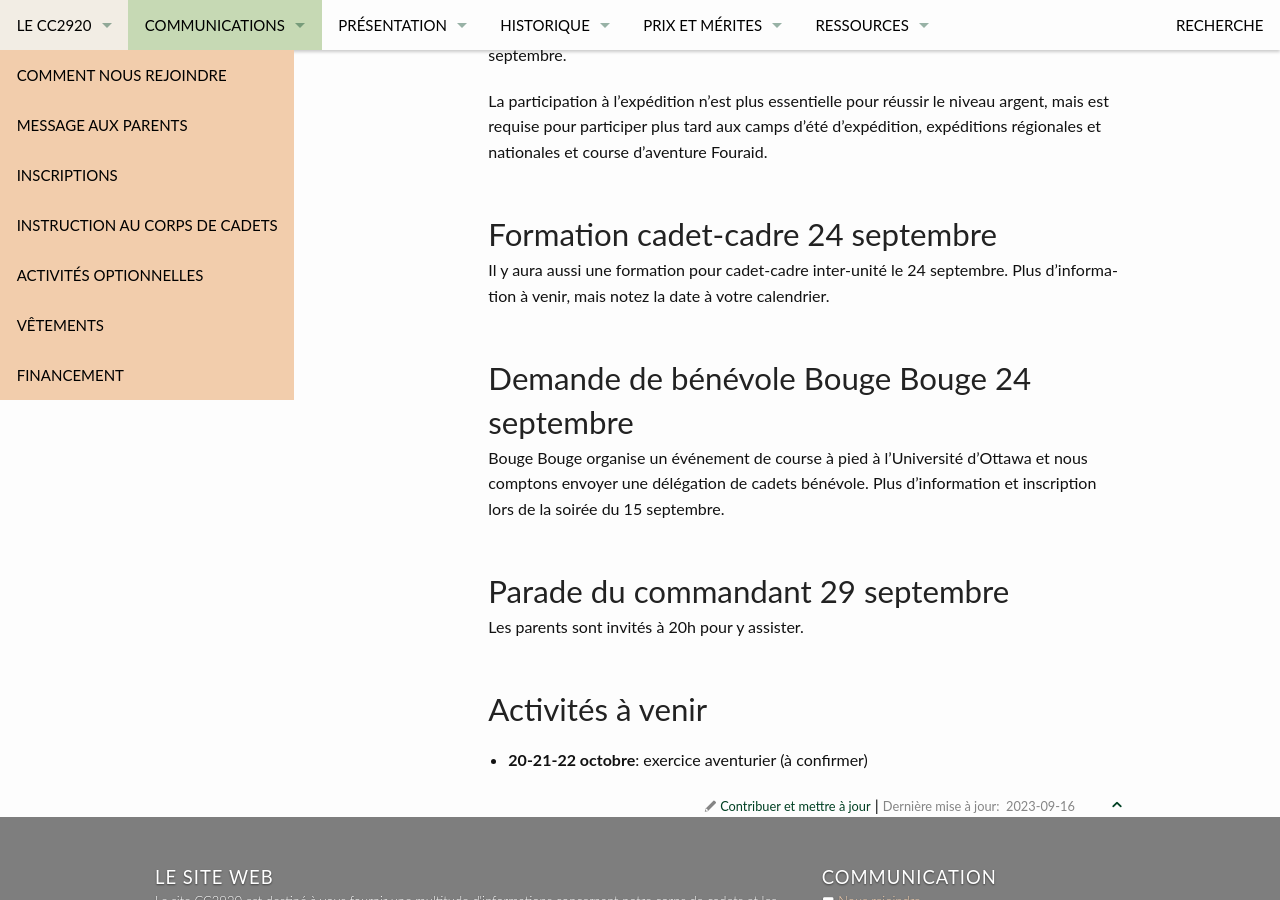
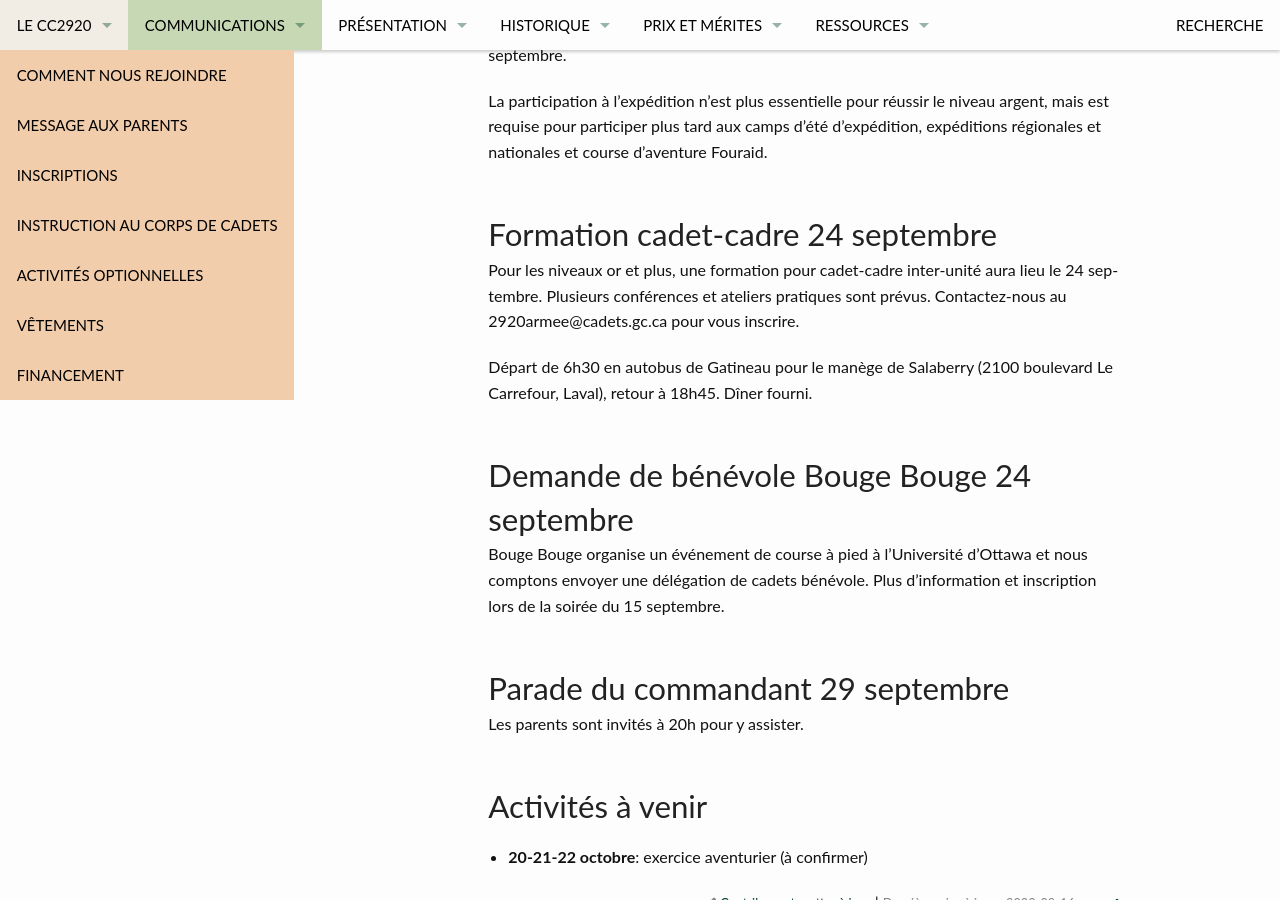
Before and after one commit to CC2920/web, a Jekyll site: the page built from _communications/messages.md, in a window 1280 px wide and 900 px high, scrolled down 1541 px. Built offline with Jekyll 4.4.1, drawn with Linux system fonts in a browser that asks for light colours.

Commit message:
Update messages.md

```diff
--- a/_communications/messages.md
+++ b/_communications/messages.md
@@ -47,7 +47,9 @@ La participation à l'expédition n'est plus essentielle pour réussir le niveau
 
 ## Formation cadet-cadre 24 septembre
 
-Il y aura aussi une formation pour cadet-cadre inter-unité le 24 septembre. Plus d’information à venir, mais notez la date à votre calendrier.
+Pour les niveaux or et plus, une formation pour cadet-cadre inter-unité aura lieu le 24 septembre. Plusieurs conférences et ateliers pratiques sont prévus. Contactez-nous au 2920armee@cadets.gc.ca pour vous inscrire.
+
+Départ de 6h30 en autobus de Gatineau pour le manège de Salaberry (2100 boulevard Le Carrefour, Laval), retour à 18h45. Dîner fourni.
 
 ## Demande de bénévole Bouge Bouge 24 septembre
 
```
